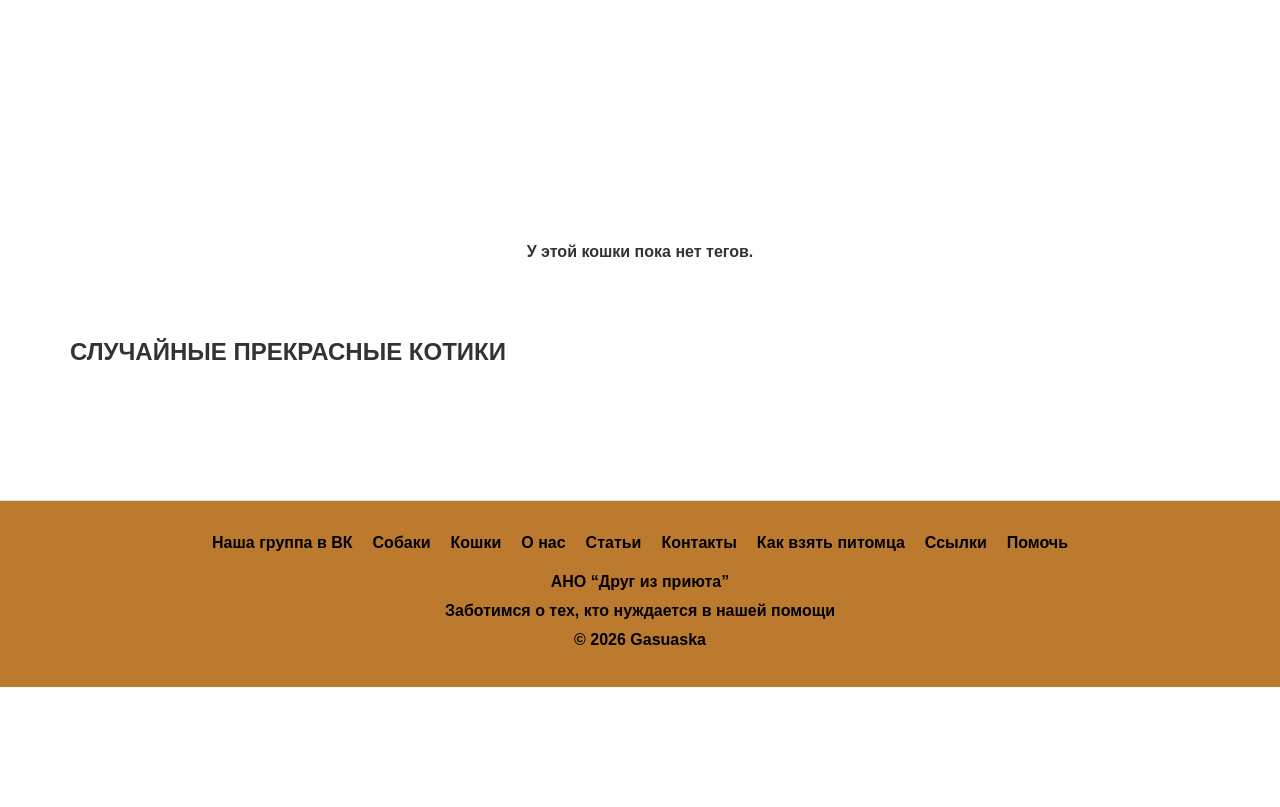
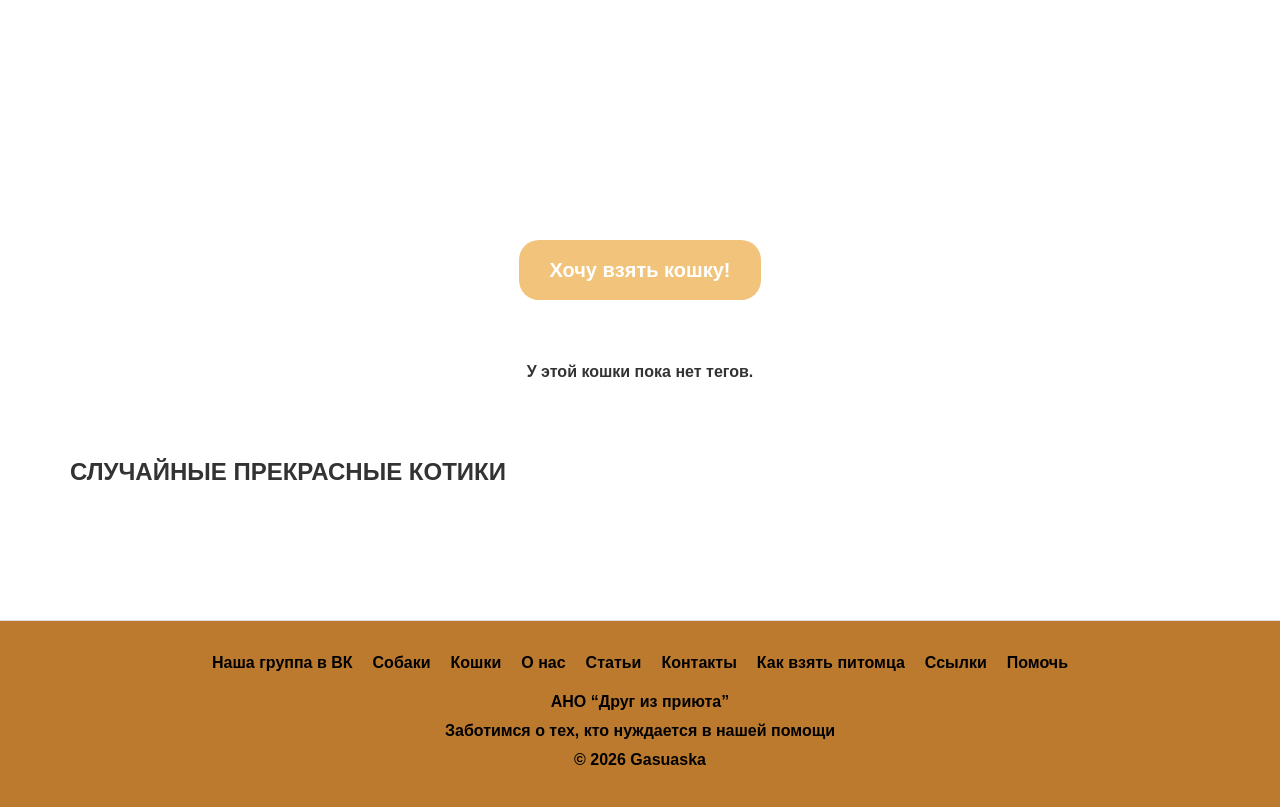
Before and after one commit to Gasuaska/snz_shelter, a Django app: template templates/cats/cat_detail.html in a window 1280 px wide. Shown: the part 450-1257 px from the top of the page. Before the commit the page ends 1137 px from the top, so only its background shows below. Run offline with Django 3.2, Linux system fonts and the light colour scheme; the template is opened without the code that fills it, so the values that code supplies are empty; parts of the project's set-up code (start-up, migrations or seed data) failed here and were passed over.

Commit message:
templates changes

```diff
--- a/templates/cats/cat_detail.html
+++ b/templates/cats/cat_detail.html
@@ -40,7 +40,11 @@
         </div>
     </div>
 </div>
-
+<div class="dogs-container">
+<a href="https://vk.me/club38877901" target="_blank" class="btn">
+    Хочу взять кошку!
+    </a>
+</div>
 <div class="dogs-container">
     {% for tag in dog.tags.all %}
         <a href="{% url 'cats:cat_list_by_tag' tag.slug %}" class="tag-button">{{ tag.name }}</a>
```
